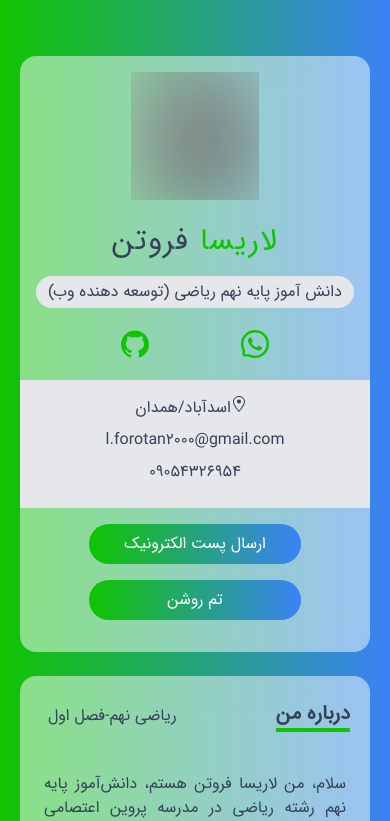
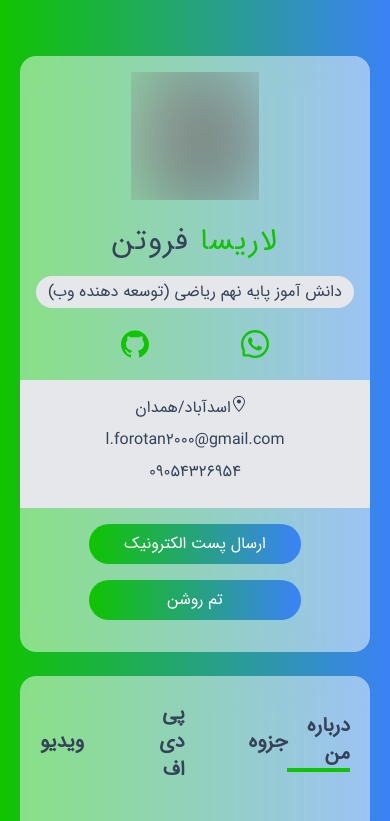
Before and after one commit to larisaforotan/Game-math, a Next.js app: page / in a window 390 px wide. Shown: the top 821 px of the page. Built offline with nearby package versions, Linux system fonts and the light colour scheme.

Commit message:
Update Navbar.tsx

```diff
--- a/components/Navbar.tsx
+++ b/components/Navbar.tsx
@@ -12,7 +12,7 @@ const NavItem: FunctionComponent<{
       <Link href={route}>
          <a>
             <span
-               className='mx-2 cursor-pointer hover:text-green'
+               className=' text-xl font-bold cursor-pointer hover:text-green'
                onClick={() => setActive(name)}>
                {name}
             </span>
@@ -29,7 +29,9 @@ const Navbar = () => {
    //later
    useEffect(() => {
       if (pathname === '/') setActive('درباره من')
-      if(pathname === '/math') setActive("ریاضی نهم- فصل اول")
+      else if(pathname === '/jozveh') setActive("جزوه")
+      else if(pathname === '/pdf') setActive("پی دی اف")
+      else if(pathname === '/video') setActive("ویدیو")
    }, [pathname])
 
    return (
@@ -38,7 +40,7 @@ const Navbar = () => {
             {active}
          </span>
 
-         <div className='text-base font-normal md:text-xl'>
+         <div className='text-base font-normal md:text-xl  flex  items-center gap-16' >
             <NavItem
                active={active}
                setActive={setActive}
@@ -48,8 +50,20 @@ const Navbar = () => {
             <NavItem
                active={active}
                setActive={setActive}
-               name='ریاضی نهم-فصل اول'
-               route='/math'
+               name='جزوه'
+               route='/jozveh'
+            />
+            <NavItem
+               active={active}
+               setActive={setActive}
+               name="پی دی اف"
+               route='/pdf'
+            />
+            <NavItem
+               active={active}
+               setActive={setActive}
+               name='ویدیو'
+               route='/video'
             />
 
          </div>
```
